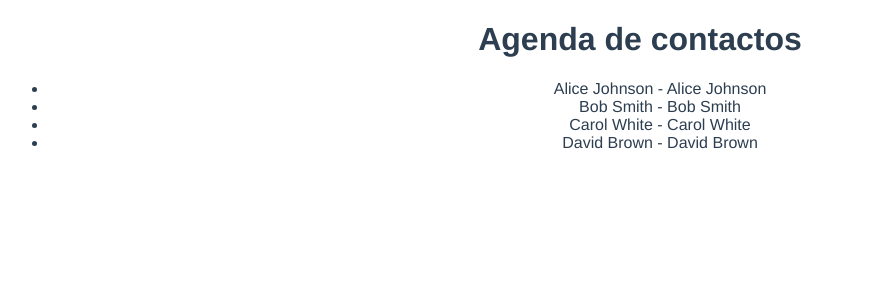
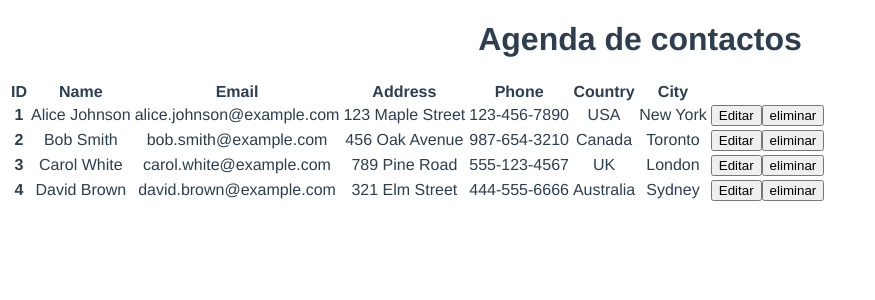
Before and after one commit to sergiosergito/practica1-agenda, a Vue app: page / in a window 1280 px wide. Shown: the top 300 px of the page, without its empty margins (0-875 px from the left). Built offline with nearby package versions, Linux system fonts and the light colour scheme.

Commit message:
feat: Tabla creada

```diff
--- a/src/views/HomeView.vue
+++ b/src/views/HomeView.vue
@@ -1,11 +1,47 @@
 <template>
   <div class="Main">
     <HelloWorld msg="Agenda de contactos" />
-    <ul>
-      <li v-for="contact in contacts" :key="contact.id" class="item">
-        {{ contact.name }} - {{ contact.name }}
-      </li>
-    </ul>
+    <table class="table table-bordered border-primary">
+      <thead>
+        <tr>
+          <th scope="col">ID</th>
+          <th scope="col">Name</th>
+          <th scope="col">Email</th>
+          <th scope="col">Address</th>
+          <th scope="col">Phone</th>
+          <th scope="col">Country</th>
+          <th scope="col">City</th>
+          <th></th>
+        </tr>
+      </thead>
+      <tbody>
+        <tr v-for="(item, index) in obtenerLista" :key="item.id">
+          <th scope="row">{{ item.id }}</th>
+          <td>{{ item.name }}</td>
+          <td>{{ item.email }}</td>
+          <td>{{ item.address }}</td>
+          <td>{{ item.phone }}</td>
+          <td>{{ item.country }}</td>
+          <td>{{ item.city }}</td>
+          <td>
+            <button
+              type="button"
+              class="btn btn-primary"
+              @click="abrirModal(index)"
+            >
+              Editar
+            </button>
+            <button
+              type="button"
+              class="btn btn-danger"
+              @click="eliminar(index)"
+            >
+              eliminar
+            </button>
+          </td>
+        </tr>
+      </tbody>
+    </table>
   </div>
 </template>
 
@@ -22,18 +58,42 @@ export default {
   data() {
     return {
       title: "Contacts",
-      contacts: [],
+      contacts: getContacts(),
       modalBootstrapInstance: null,
       modalMode: "crear",
       itemSeleccionado: null,
     };
   },
-  mounted() {
-    this.obtenerLista();
+  mounted() {},
+  methods: {
+    abrirModal(index) {
+      //this.autoSeleccionado = null;
+      //this.indiceSeleccionado = index;
+      //this.modalMode = "editar";
+      //setTimeout(() => {
+      /*
+        if (this.modalBootstrapInstance) {
+          this.modalBootstrapInstance.show();
+          this.autoSeleccionado = { ...this.items[index] };
+        } else {
+          console.error("modalBootstrapInstance no está inicializado");
+        }*/
+      //});
+      console.log(`editando ${index}`);
+    },
+    eliminar(index) {
+      console.log(`eliminando ${index}`);
+      /*
+      if (confirm("¿Está seguro de eliminar este auto?")) {
+        this.items.splice(index, 1);
+      }
+      */
+    },
   },
-  methods: {
+  computed: {
     obtenerLista() {
-      this.contacts = getContacts();
+      let results = [...this.contacts];
+      return results;
     },
   },
 };
```
